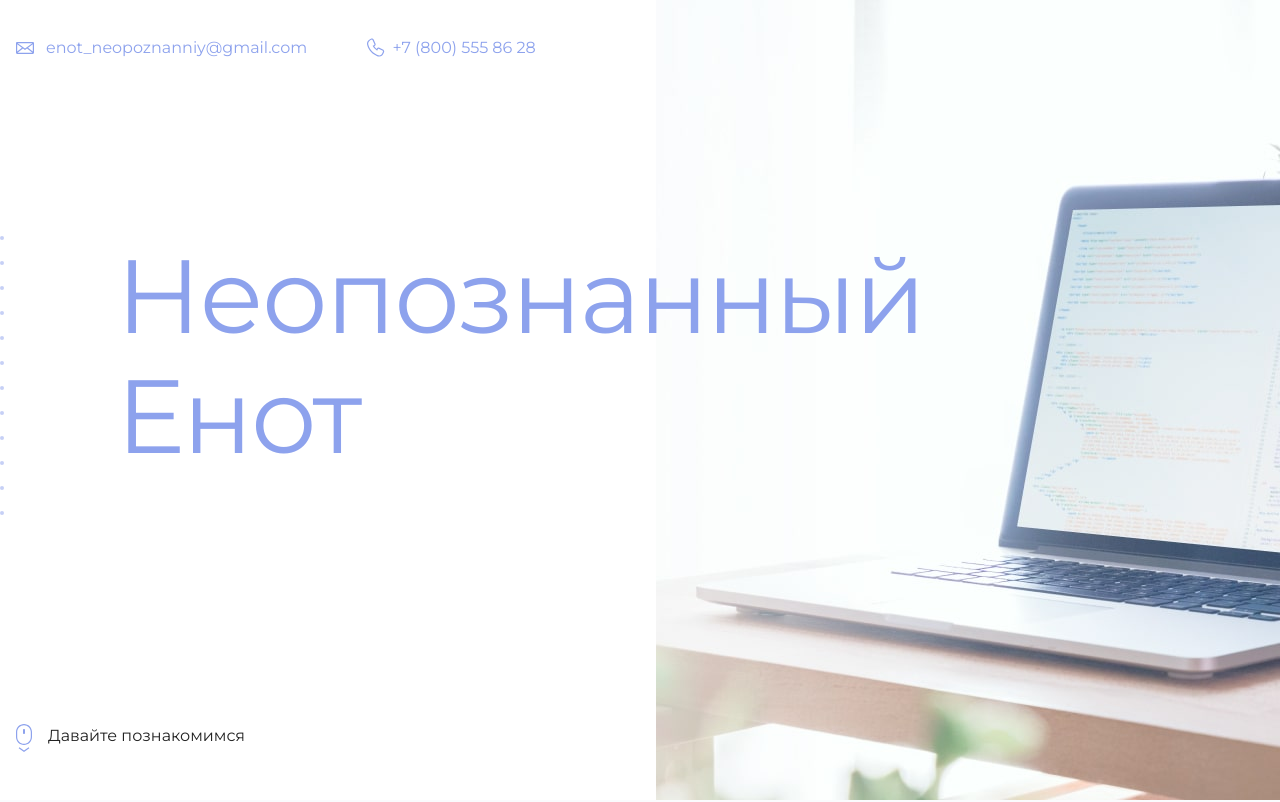
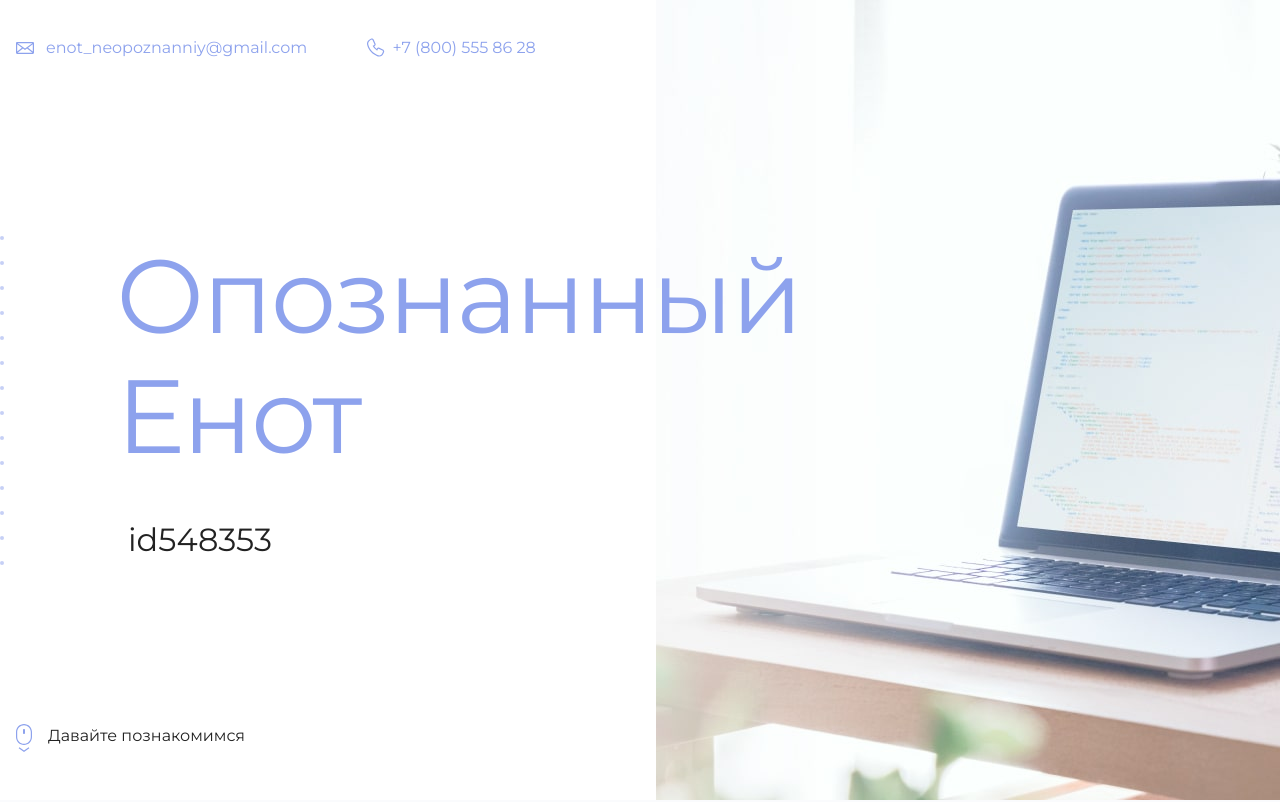
Before and after one commit to dikras/my-site, a plain HTML site: page index.html in a window 1280 px wide. Shown: the top 802 px of the page. Drawn offline with Linux system fonts and the light colour scheme.

Commit message:
Вставлен id профиля в строку 22

```diff
--- a/index.html
+++ b/index.html
@@ -18,8 +18,8 @@
     <main>
       <section class="hero-image">
         <div class="container">
-          <h1 class="heading">Неопознанный Енот</h1>
-          <p><!-- Тут ваш id на сайте Академии --></p>
+          <h1 class="heading">Опознанный Енот</h1>
+          <p>id548353</p>
         </div>
       </section>
 
```
